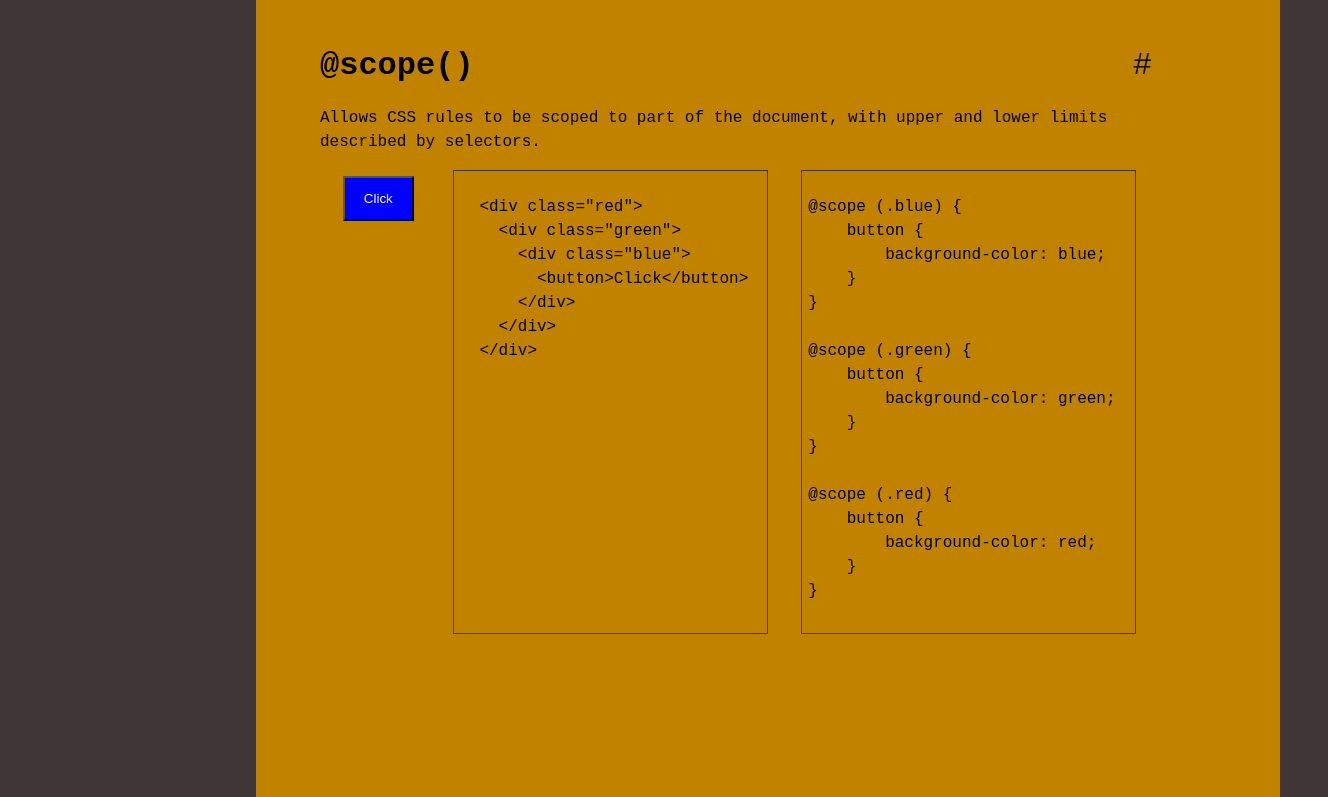
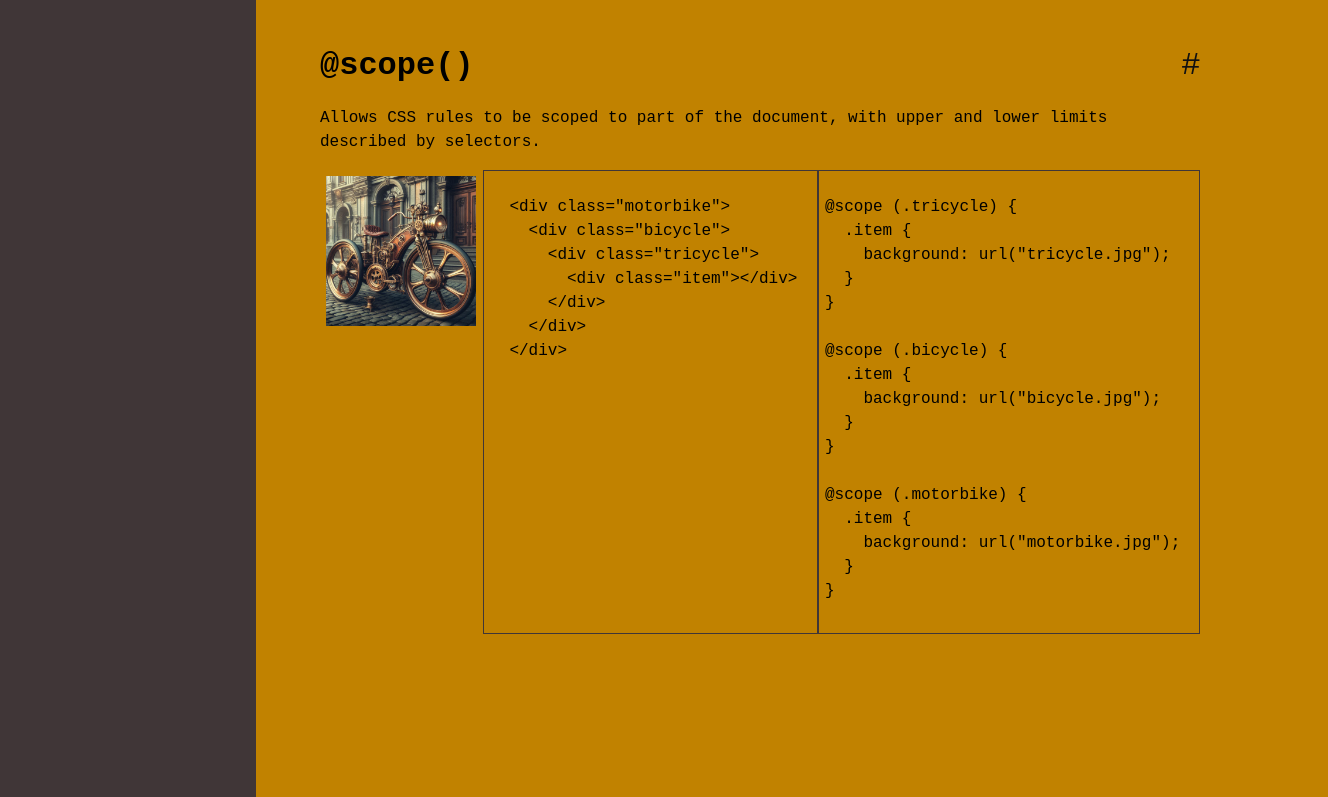
Before and after one commit to sjorsjes/css-features, a website: page public/2024-05-01/index.html in a window 1280 px wide. Shown: the part 1187-1984 px from the top of the page, 1328 px wide, since content can reach past the window. Drawn offline with Linux system fonts and the light colour scheme.

Commit message:
Add scope

```diff
--- a/public/2024-05-01/index.html
+++ b/public/2024-05-01/index.html
@@ -61,10 +61,10 @@
 
           <div class="feature-scope">
             <div class="example">
-              <div class="red">
-                <div class="green">
-                  <div class="blue">
-                    <button>Click</button>
+              <div class="motorbike">
+                <div class="bicycle">
+                  <div class="tricycle">
+                    <div class="item"></div>
                   </div>
                 </div>
               </div>
@@ -72,10 +72,10 @@
 
             <pre class="code">
   <code>
-  &lt;div class=&quot;red&quot;&gt;
-    &lt;div class=&quot;green&quot;&gt;
-      &lt;div class=&quot;blue&quot;&gt;
-        &lt;button&gt;Click&lt;/button&gt;
+  &lt;div class=&quot;motorbike&quot;&gt;
+    &lt;div class=&quot;bicycle&quot;&gt;
+      &lt;div class=&quot;tricycle&quot;&gt;
+        &lt;div class="item"&gt;&lt;/div&gt;
       &lt;/div&gt;
     &lt;/div&gt;
   &lt;/div&gt;
@@ -84,22 +84,22 @@
 
             <pre class="code">
 <code>
-@scope (.blue) {
-    button {
-        background-color: blue;
-    }
+@scope (.tricycle) {
+  .item {
+    background: url("tricycle.jpg");
+  }
 }
 
-@scope (.green) {
-    button {
-        background-color: green;
-    }
+@scope (.bicycle) {
+  .item {
+    background: url("bicycle.jpg");
+  }
 }
 
-@scope (.red) {
-    button {
-        background-color: red;
-    }
+@scope (.motorbike) {
+  .item {
+    background: url("motorbike.jpg");
+  }
 }
 </code>
 </pre>
--- a/public/2024-05-01/styles/feature-scope.css
+++ b/public/2024-05-01/styles/feature-scope.css
@@ -14,27 +14,30 @@
     border: 1px solid var(--color-brown);
   }
 
-  button {
-    padding: var(--gap-s) var(--gap);
+  .item {
+    width: 150px;
+    aspect-ratio: 1 / 1;
 
     color: var(--color-white);
+
+    background-size: contain;
   }
 
-  @scope (.blue) {
-    button {
-      background-color: blue;
+  @scope (.tricycle) {
+    .item {
+      background: url("../../images/features/scope/tricycle.jpg");
     }
   }
 
-  @scope (.green) {
-    button {
-      background-color: green;
+  @scope (.bicycle) {
+    .item {
+      background: url("../../images/features/scope/bicycle.jpg");
     }
   }
 
-  @scope (.red) {
-    button {
-      background-color: red;
+  @scope (.motorbike) {
+    .item {
+      background: url("../../images/features/scope/bicycle.jpg");
     }
   }
 }
```
Also changed, not shown: public/images/features/scope/bicycle.jpg (added), public/images/features/scope/motorbike.jpg (added), public/images/features/scope/tricycle.jpg (added).
